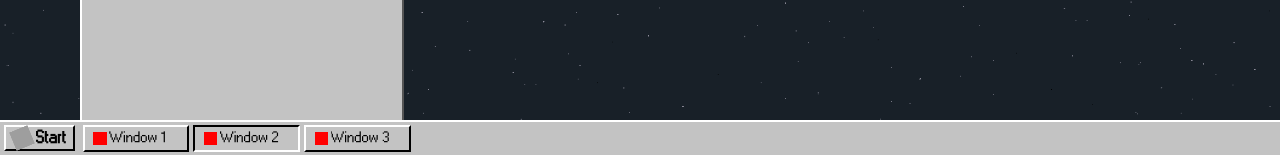
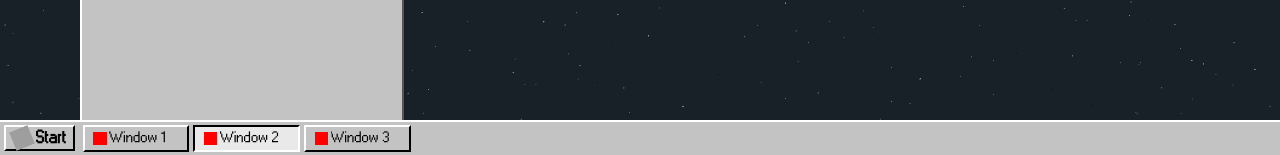
Before and after one commit to d-najd/portfolio, a React (Vite) app: page / in a window 1280 px wide. Shown: the part 645-800 px from the top of the page. Built offline with nearby package versions, Linux system fonts and the light colour scheme; grey boxes are pictures that could not be loaded.

Commit message:
feat: changing styles, adding polished plugin

```diff
--- a/package.json
+++ b/package.json
@@ -16,6 +16,7 @@
 	},
 	"dependencies": {
 		"@reduxjs/toolkit": "^2.0.1",
+		"polished": "^4.3.1",
 		"react": "^18.2.0",
 		"react-dom": "^18.2.0",
 		"react-redux": "^9.1.0",
--- a/src/components/WindowsButton.tsx
+++ b/src/components/WindowsButton.tsx
@@ -1,6 +1,7 @@
 import theme from "../theme/theme"
 import styled from "@emotion/styled"
 import { css } from "@emotion/react"
+import { lighten } from "polished"
 
 export const WindowsButtonIdleStyle = css`
     pointer-events: auto;
@@ -13,6 +14,7 @@ export const WindowsButtonIdleStyle = css`
 `
 
 export const WindowsButtonPressedStyle = css`
+	background-color: ${theme.colors.primaryBackgroundActive};
     border-bottom: 0.2em inset ${theme.colors.primaryBorderDepressed};
     border-right: 0.2em inset ${theme.colors.primaryBorderDepressed};
     border-top: 0.2em inset ${theme.colors.primaryBorderElevated};
--- a/src/theme/theme.ts
+++ b/src/theme/theme.ts
@@ -1,8 +1,10 @@
 import { useTheme } from "@emotion/react"
+import { lighten } from "polished"
 
 export interface ThemeType {
 	colors: {
 		primaryBackground: string,
+		primaryBackgroundActive: string
 		primaryText: string,
 		primaryTextInverted: string,
 		primaryBorderElevated: string,
@@ -15,6 +17,7 @@ export interface ThemeType {
 export const light: ThemeType = {
 	colors: {
 		primaryBackground: "#C3C3C3",
+		primaryBackgroundActive: "placeholder",
 		primaryText: "#000000",
 		primaryTextInverted: "#FFFFFF",
 		primaryBorderElevated: "#555555",
@@ -24,6 +27,9 @@ export const light: ThemeType = {
 	},
 }
 
+// Color overrides
+light.colors.primaryBackgroundActive = lighten(0.15, light.colors.primaryBackground)
+
 // noinspection UnnecessaryLocalVariableJS
 let theme = light
 export default theme
```
Also changed, not shown: 1 other file (tests, documents, lock files or other folders).
